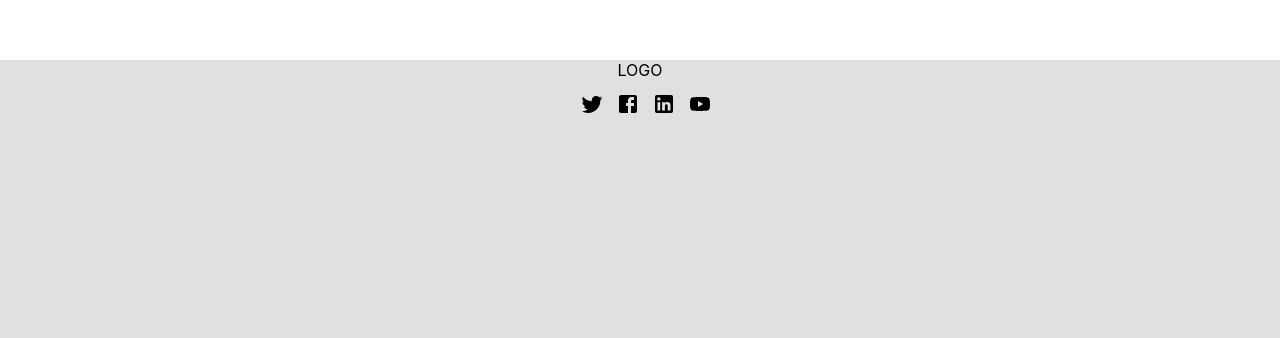
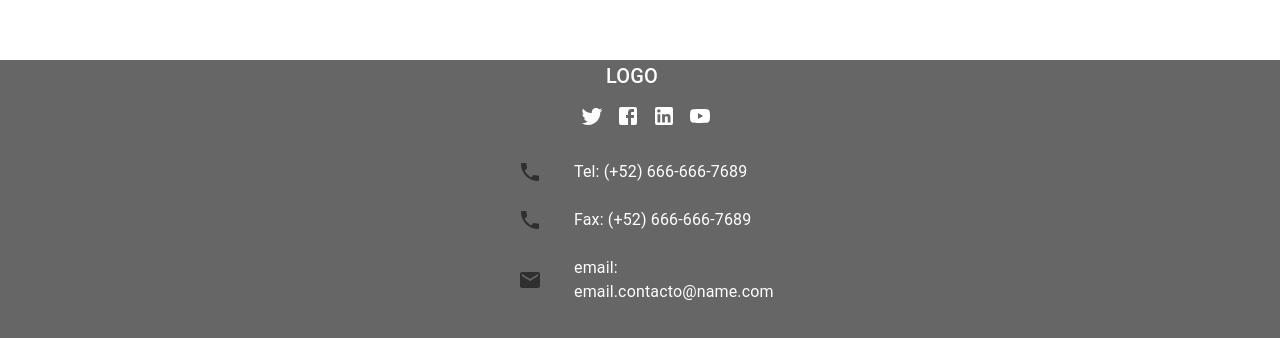
Before and after one commit to soniaortiz/serv-biotec, a React (Create React App) app: page / in a window 1280 px wide. Shown: the part 804-1142 px from the top of the page. Built offline with nearby package versions, Linux system fonts and the light colour scheme.

Commit message:
[SERV-0003]: fixed footer styles

```diff
--- a/src/components/footer/Footer.jsx
+++ b/src/components/footer/Footer.jsx
@@ -1,20 +1,82 @@
 import React from 'react';
 import { SocialMedia } from '../socialMedia/SocialMedia';
+import Box from "@mui/material/Box";
+import Typography from "@mui/material/Typography";
+import Container from "@mui/material/Container";
+import List from '@mui/material/List';
+import ListItem from '@mui/material/ListItem';
+import ListItemText from '@mui/material/ListItemText';
+import PhoneIcon from '@material-ui/icons/Phone';
+import MailIcon from '@material-ui/icons/Email';
+import ListItemIcon from '@mui/material/ListItemIcon';
 
 export function Footer() {
     return (
-        <div
-            style={{
-                backgroundColor: '#E0E0E0',
-                height: '300px',
-                width: '100%'
-            }}
+        <footer>
+            <Box
+                bgcolor='text.secondary'
+                color='white'
+                height='300px'
+            >
 
-        >
-            LOGO
-            <div>
-                <SocialMedia />
-            </div>
-        </div>
+                <Container
+                    maxWidth="sm"
+                >
+                    <Typography
+                        variant="h6"
+                        noWrap
+                        component="div"
+                        sx={{ mr: 2 }}
+                    >
+                        LOGO
+                            </Typography>
+                </Container>
+
+                <Container maxWidth="sm" >
+                    <SocialMedia />
+                </Container>
+
+                <Container
+                    maxWidth="sm"
+                >
+                    <div style={{
+                        margin: 'auto',
+                        width: '50%'
+                    }}>
+                        <List>
+
+                            <ListItem
+                                key={1}
+                            >
+                                <ListItemIcon>
+                                    <PhoneIcon />
+                                </ListItemIcon>
+                                <ListItemText primary={'Tel: (+52) 666-666-7689'} />
+                            </ListItem>
+
+
+                            <ListItem
+                                key={1}
+                            >
+                                <ListItemIcon>
+                                    <PhoneIcon />
+                                </ListItemIcon>
+                                <ListItemText primary={'Fax: (+52) 666-666-7689'} />
+                            </ListItem>
+
+                            <ListItem
+                                key={1}
+                            >
+                                <ListItemIcon>
+                                    <MailIcon />
+                                </ListItemIcon>
+                                <ListItemText primary={'email: email.contacto@name.com'} />
+                            </ListItem>
+
+                        </List>
+                    </div>
+                </Container>
+            </Box>
+        </footer>
     )
 }
--- a/src/components/header/Header.jsx
+++ b/src/components/header/Header.jsx
@@ -59,11 +59,12 @@ export const Header = () => {
                 vertical: "top",
                 horizontal: "left"
               }}
-              open={Boolean(anchorElNav)}
+              // open={Boolean(anchorElNav)}
               onClose={handleCloseNavMenu}
               sx={{
                 display: { xs: "block", md: "none" }
               }}
+              // divider={true}
             >
               {pages.map((page) => (
                 <MenuItem key={page} onClick={handleCloseNavMenu}>
--- a/src/components/socialMedia/SocialMedia.jsx
+++ b/src/components/socialMedia/SocialMedia.jsx
@@ -8,7 +8,10 @@ import YouTubeAccountCircle from '@material-ui/icons/YouTube';
 export const SocialMedia = () => {
 
     return (
-        <div className="socialMediaContainer">
+        <div style={{
+            margin: 'auto',
+            width: '50%'
+        }}>
 
             <IconButton
                 edge="end"
@@ -22,7 +25,7 @@ export const SocialMedia = () => {
             <IconButton
                 edge="end"
                 aria-haspopup="true"
-                href={'https://www.reddit.com/user/soniasdev'}
+                href={'https://www.reddit.com'}
                 color="inherit"
             >
                 <FacebookAccountCircle />
@@ -40,7 +43,7 @@ export const SocialMedia = () => {
             <IconButton
                 edge="end"
                 aria-haspopup="true"
-                href={" https://www.youtube.com/channel/UCH6JAh8ugccQGOxRsbztSdA/"}
+                href={" https://www.youtube.com/"}
                 color="inherit"
             >
                 <YouTubeAccountCircle />
```
